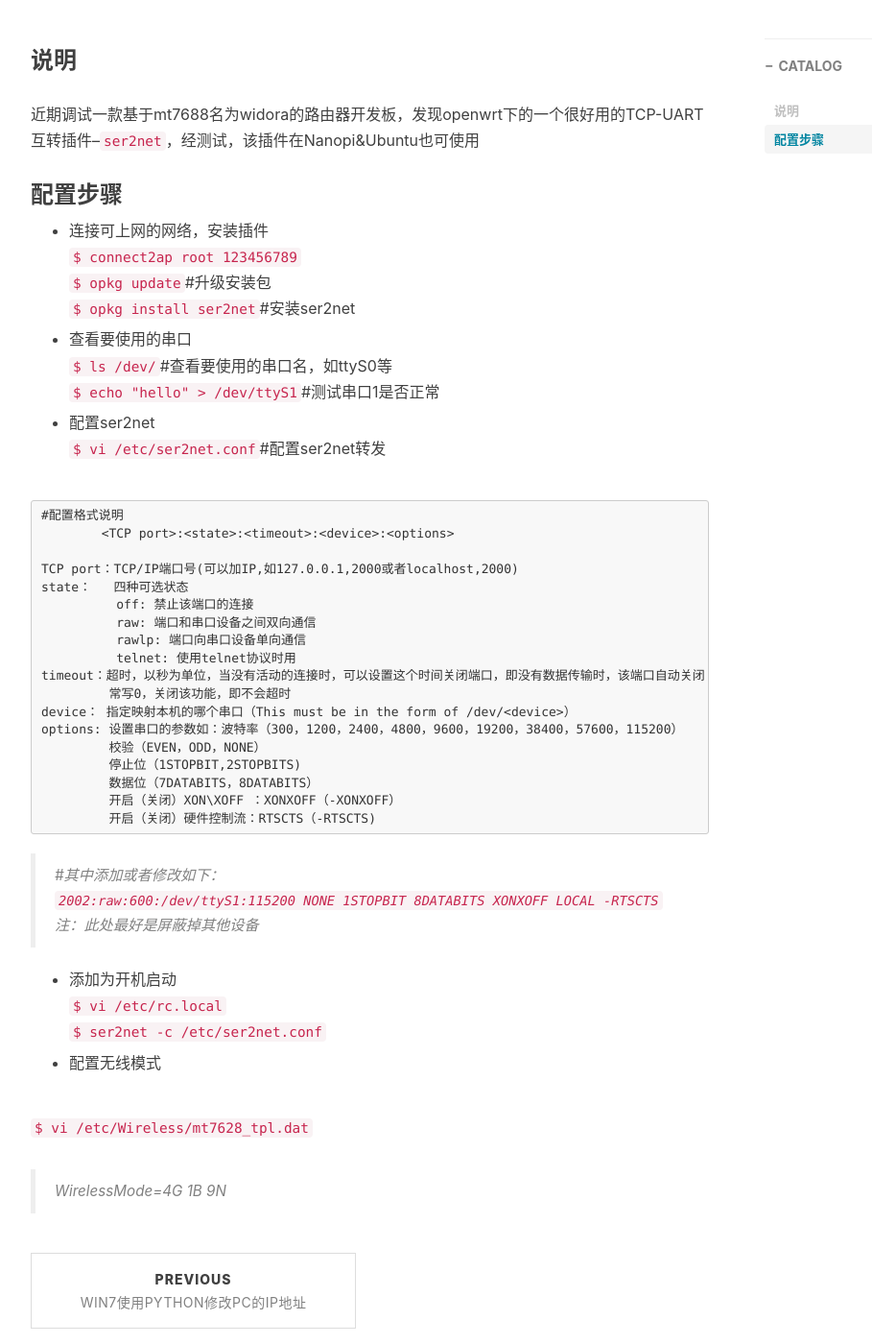
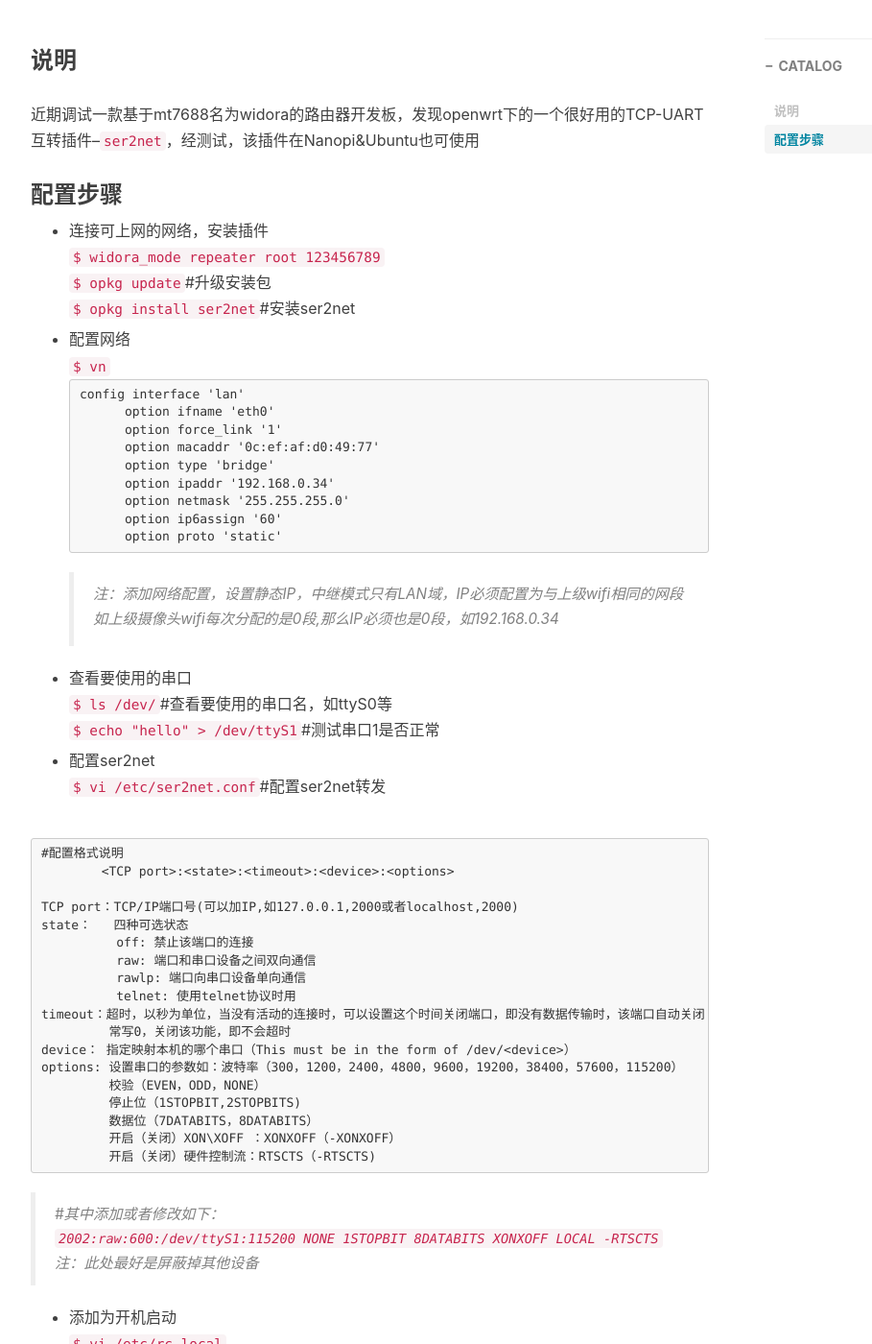
Before and after one commit to Lmonologue/baymax.github.io, a Jekyll site: the page built from _posts/2017-05-23-widora配置ser2net服务.md, in a window 1280 px wide and 1400 px high, scrolled down 523 px. Shown: the whole window at 96% size, without its empty margins (233-1142 px from the left). Built offline with Jekyll 4.4.1, drawn with Linux system fonts in a browser that asks for light colours; nearby versions of some CDN libraries; comment, search, counter and statistics services are not loaded.

Commit message:
Update 2017-05-23-widora配置ser2net服务.md

````diff
--- a/_posts/2017-05-23-widora配置ser2net服务.md
+++ b/_posts/2017-05-23-widora配置ser2net服务.md
@@ -17,9 +17,25 @@ tags:
 ### 配置步骤
 
 - 连接可上网的网络，安装插件<br>
-`$ connect2ap root 123456789`
+`$ widora_mode repeater root 123456789`
 `$ opkg update`#升级安装包
 `$ opkg install ser2net`#安装ser2net
+
+- 配置网络<br>
+`$ vn`<br>
+```
+config interface 'lan'
+        option ifname 'eth0'
+        option force_link '1'
+        option macaddr '0c:ef:af:d0:49:77'
+        option type 'bridge'
+        option ipaddr '192.168.0.34'
+        option netmask '255.255.255.0'
+        option ip6assign '60'
+        option proto 'static'
+```
+>注：添加网络配置，设置静态IP，中继模式只有LAN域，IP必须配置为与上级wifi相同的网段<br>
+>如上级摄像头wifi每次分配的是0段,那么IP必须也是0段，如192.168.0.34<br>
 
 - 查看要使用的串口<br>
 `$ ls /dev/`#查看要使用的串口名，如ttyS0等 <br>`$ echo "hello" > /dev/ttyS1`#测试串口1是否正常
````
Also changed, not shown: other parts of _posts/2017-05-23-widora配置ser2net服务.md (+3 -1 lines).
